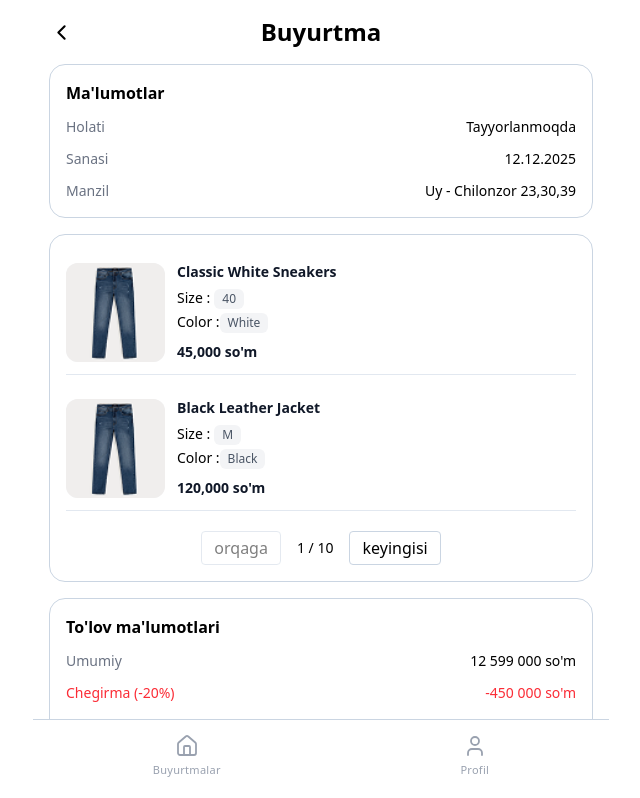
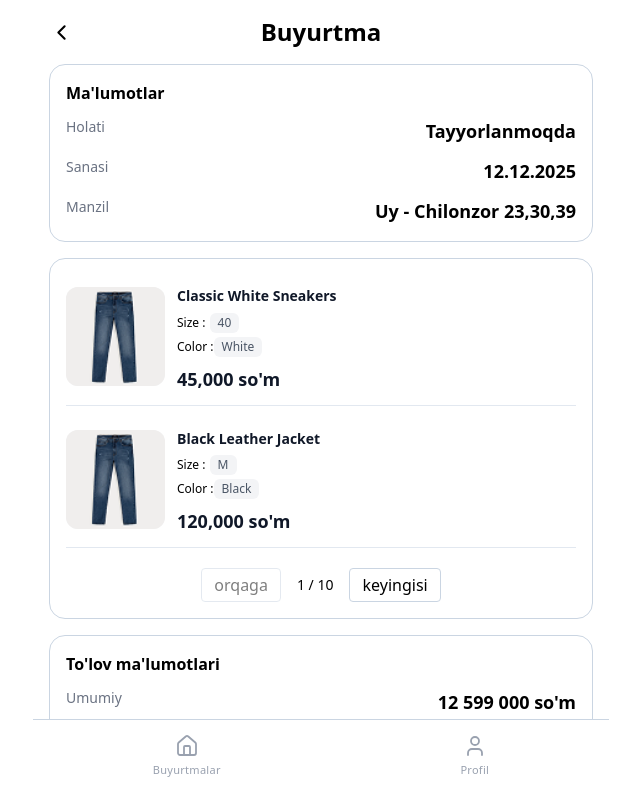
Before and after one commit to boburov/blackma, a Next.js app: page /orders/10421 in a window 1280 px wide. Shown: the top 798 px of the page, without its empty margins (319-959 px from the left). Built offline with nearby package versions, Linux system fonts and the light colour scheme.

Commit message:
task finished

```diff
--- a/components/InfoRow.tsx
+++ b/components/InfoRow.tsx
@@ -12,7 +12,7 @@ export function InfoRow({
       <span className={highlight === "red" ? "text-red-500" : "text-gray-500"}>
         {label}
       </span>
-      <span className={highlight === "red" ? "text-red-500" : "font-medium"}>
+      <span className={highlight === "red" ? "text-red-500" : " text-lg font-bold"}>
         {value}
       </span>
     </div>
--- a/components/ProductCard.tsx
+++ b/components/ProductCard.tsx
@@ -80,11 +80,11 @@ export default function ProductCard({
         {/* Meta */}
         <div className="flex gap-0 mt-1  flex-wrap flex-col">
           <section>
-            <span className="text-sm">Size :</span>  <Badge icon={<Ruler size={12} />} text={size} />
+            <span className="text-xs">Size :</span>  <Badge icon={<Ruler size={12} />} text={size} />
           </section>
 
           <section>
-            <span className="text-sm">Color :</span><Badge
+            <span className="text-xs">Color :</span><Badge
               icon={<Palette size={12} />}
               text={color}
             />
@@ -96,7 +96,7 @@ export default function ProductCard({
           {/* Price */}
           <div className="flex items-baseline gap-1">
             {price !== undefined && (
-              <span className="text-sm font-bold text-gray-900">
+              <span className="text-lg font-bold text-gray-900">
                 {(price * quantity).toLocaleString()} so'm
               </span>
             )}
```
